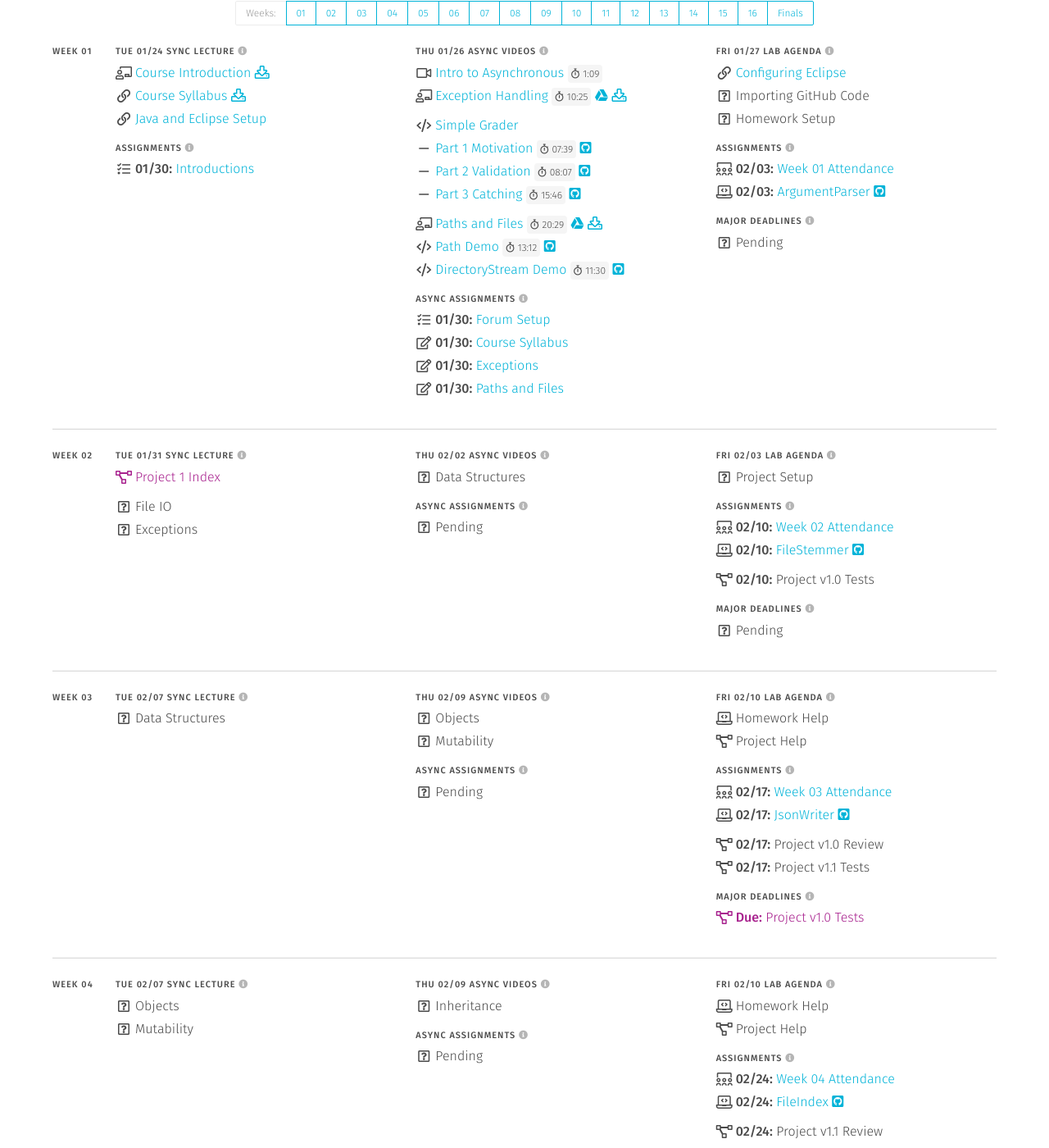
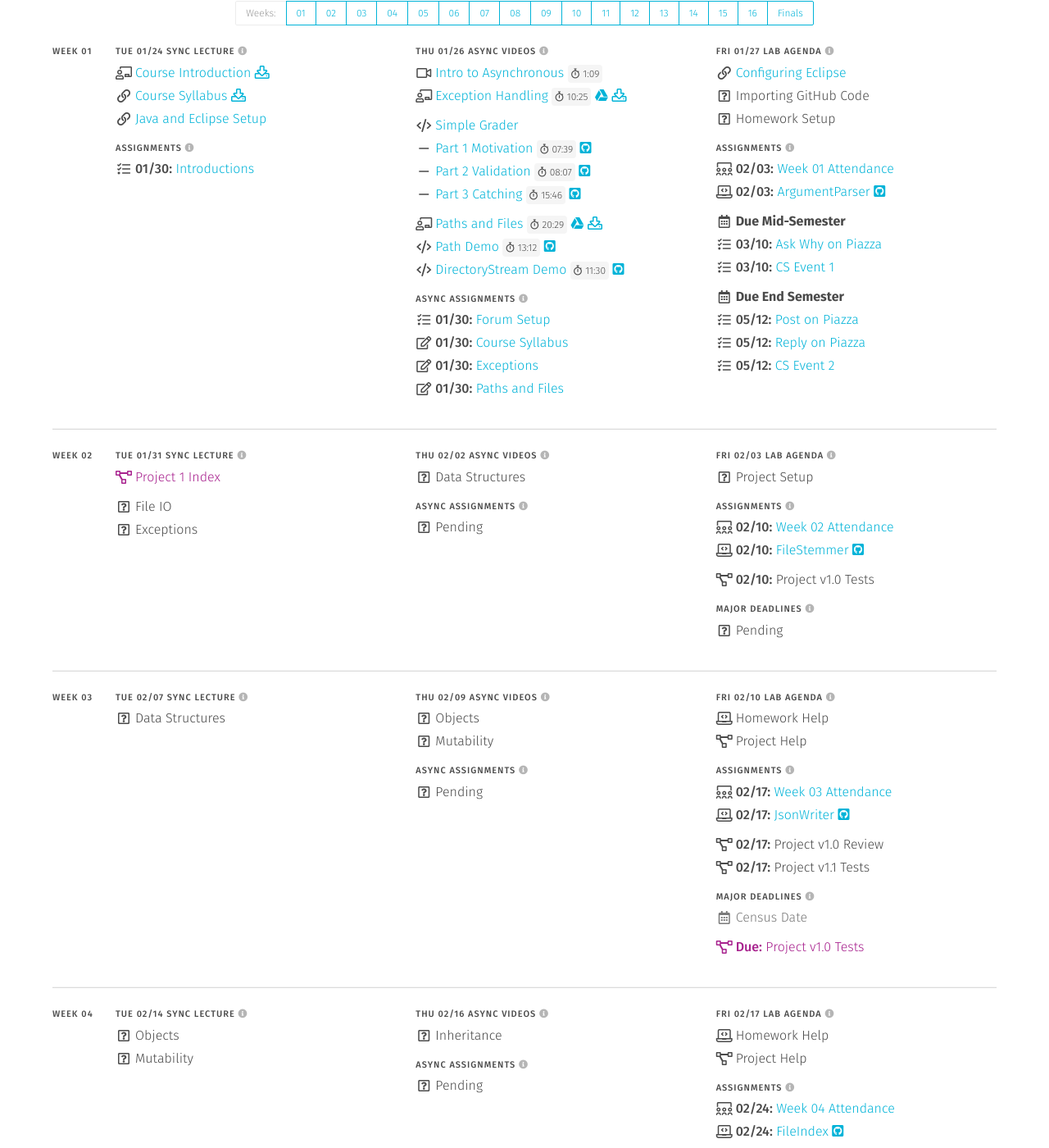
Before and after one commit to usf-cs272-spring2023/usf-cs272-spring2023.github.io, a Jekyll site: the page built from schedule.md, in a window 1280 px wide and 1400 px high, scrolled down 425 px. Shown: the whole window at 82% size. Built offline with Jekyll 4.4.1, drawn with Linux system fonts in a browser that asks for light colours; some of the changed text lies outside the part shown.

Commit message:
Adding participation and major academic dates

```diff
--- a/_data/participation.yml
+++ b/_data/participation.yml
@@ -14,17 +14,7 @@
   href: 'https://usfca.instructure.com/courses/1611719/assignments/7286596/'
   date: 2023-01-30
 
-# introduction_reply:
-#   <<: *default
-#   text: 'Introduction Reply'
-#   link: 'https://usfca.instructure.com/courses/1608197/assignments/7223897'
-#   date: 2022-09-02
 
-# assistants_reply:
-#   <<: *default
-#   text: 'TA Introductions'
-#   link: 'https://usfca.instructure.com/courses/1608197/assignments/7223885'
-#   date: 2022-09-02
 
 # homework_setup:
 #   <<: *default
@@ -50,32 +40,39 @@
 #   date: 2022-09-16
 #   link: 'https://usfca.instructure.com/courses/1608197/assignments/7223888'
 
-# # end of semester
+# end of semester
 
-# ask_why:
-#   <<: *default
-#   text: 'Ask Why on Piazza'
-#   link: 'https://usfca.instructure.com/courses/1608197/assignments/7223901'
-#   date: 2022-10-14
+ask_why:
+  <<: *default
+  text: 'Ask Why on Piazza'
+  href: 'https://usfca.instructure.com/courses/1611719/assignments/7289591'
+  date: 2023-03-10
 
-# ask_anything:
-#   <<: *default
-#   text: 'Ask Anything on Piazza'
-#   link: 'https://usfca.instructure.com/courses/1608197/assignments/7234626'
-#   date: 2022-12-02
+ask_anything:
+  <<: *default
+  text: 'Post on Piazza'
+  href: 'https://usfca.instructure.com/courses/1611719/assignments/7289592'
+  date: 2023-05-12
 
-# piazza_reply:
-#   <<: *default
-#   text: 'Reply on Piazza'
-#   date: 2022-12-02
-#   link: 'https://usfca.instructure.com/courses/1608197/assignments/7223902'
+piazza_reply:
+  <<: *default
+  text: 'Reply on Piazza'
+  date: 2023-05-12
+  href: 'https://usfca.instructure.com/courses/1611719/assignments/7289593'
 
-# cs_event:
-#   <<: *default
-#   text: 'CS Event'
-#   date: 2022-12-09
-#   show: true
-#   link: 'https://usfca.instructure.com/courses/1608197/quizzes/2409338'
+cs_event1:
+  <<: *default
+  text: 'CS Event 1'
+  date: 2023-03-10
+  show: true
+  href: 'https://usfca.instructure.com/courses/1611719/quizzes/2420811'
+
+cs_event2:
+  <<: *default
+  text: 'CS Event 2'
+  date: 2023-05-12
+  show: true
+  href: 'https://usfca.instructure.com/courses/1611719/quizzes/2420812'
 
 # midterm_survey:
 #   <<: *default
--- a/_data/schedule.yml
+++ b/_data/schedule.yml
@@ -142,9 +142,28 @@
               - file: 'homework'
                 name: 'ArgumentParser'
 
-          - <<: *deadlines
-            items:
-              - text: 'Pending'
+              - text: 'Due Mid-Semester'
+                type: 'has-text-weight-bold pt-2'
+                icon: 'date'
+
+              - file: 'participation'
+                name: 'ask_why'
+
+              - file: 'participation'
+                name: 'cs_event1'
+
+              - text: 'Due End Semester'
+                type: 'has-text-weight-bold pt-2'
+                icon: 'date'
+
+              - file: 'participation'
+                name: 'ask_anything'
+
+              - file: 'participation'
+                name: 'piazza_reply'
+
+              - file: 'participation'
+                name: 'cs_event2'
 
   - week: 'Week 02'
     days:
@@ -238,19 +257,23 @@
 
           - <<: *deadlines
             items:
+              - text: 'Census Date'
+                icon: 'date'
+                type: 'has-text-grey pb-2'
+
               - file: 'projects'
                 name: 'tests_v10'
 
   - week: 'Week 04'
     days:
-      - date: 2023-02-07
+      - date: 2023-02-14
         rows:
           - <<: *lectures
             items:
               - text: 'Objects'
               - text: 'Mutability'
 
-      - date: 2023-02-09
+      - date: 2023-02-16
         rows:
           - <<: *videos
             items:
@@ -260,7 +283,7 @@
             items:
               - text: 'Pending'
 
-      - date: 2023-02-10
+      - date: 2023-02-17
         rows:
           - <<: *labs
             items:
@@ -289,6 +312,7 @@
 
               - file: 'projects'
                 name: 'tests_v11'
+
 
   - week: 'Week 05'
     days:
@@ -442,6 +466,12 @@
             items:
               - file: 'projects'
                 name: 'tests_v20'
+
+              - file: 'participation'
+                name: 'ask_why'
+
+              - file: 'participation'
+                name: 'cs_event1'
 
   - week: 'Week 08'
     days:
@@ -635,6 +665,11 @@
 
               - file: 'projects'
                 name: 'tests_v30'
+
+              - text: 'Withdraw Deadline'
+                icon: 'date'
+                type: 'has-text-weight-bold has-text-danger pt-2'
+                date: 2023-04-10
 
   - week: 'Week 12'
     days:
@@ -871,6 +906,16 @@
           - <<: *deadlines
             text: 'Last Major Deadlines'
             items:
+              - file: 'participation'
+                name: 'ask_anything'
+
+              - file: 'participation'
+                name: 'piazza_reply'
+
+              - file: 'participation'
+                name: 'cs_event2'
+                type: 'pb-2'
+
               - text: 'Exam 2 Retake'
                 icon: 'exam'
                 type: 'has-text-weight-bold has-text-danger pb-2'
```
